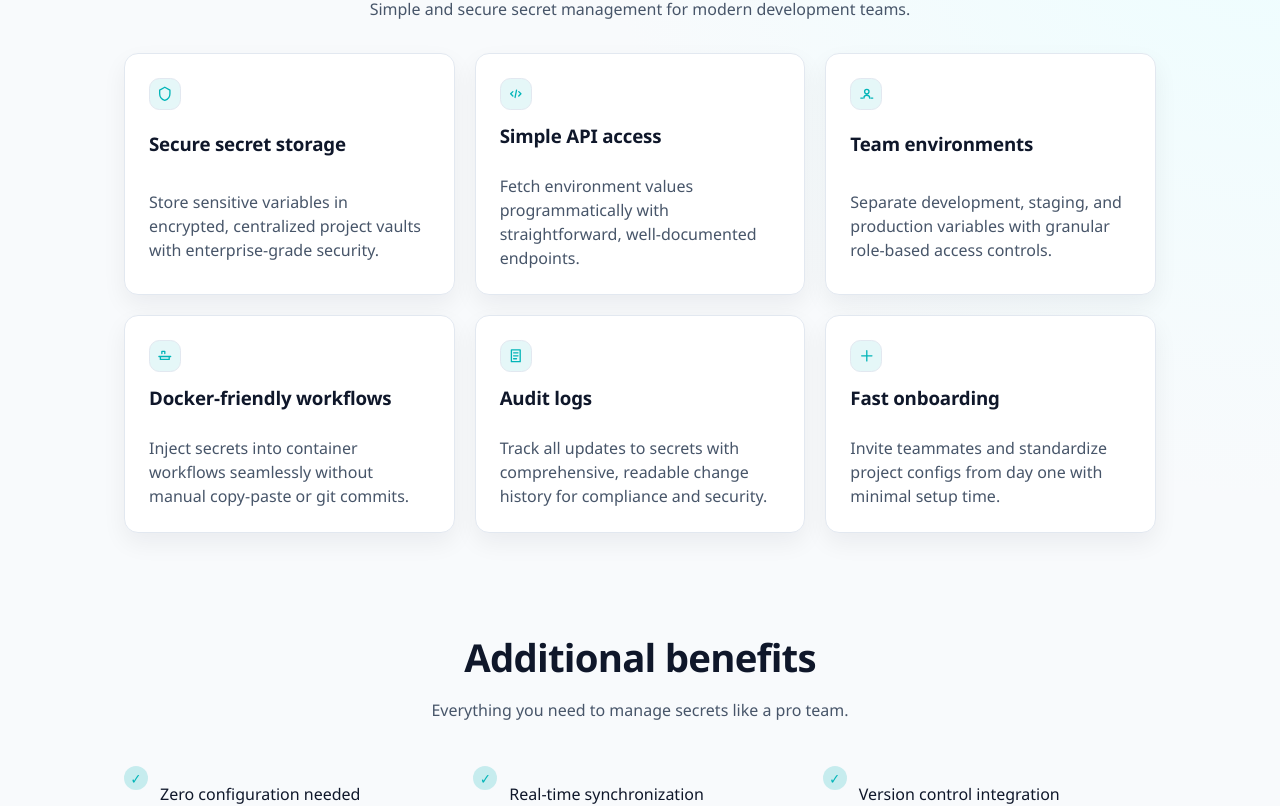
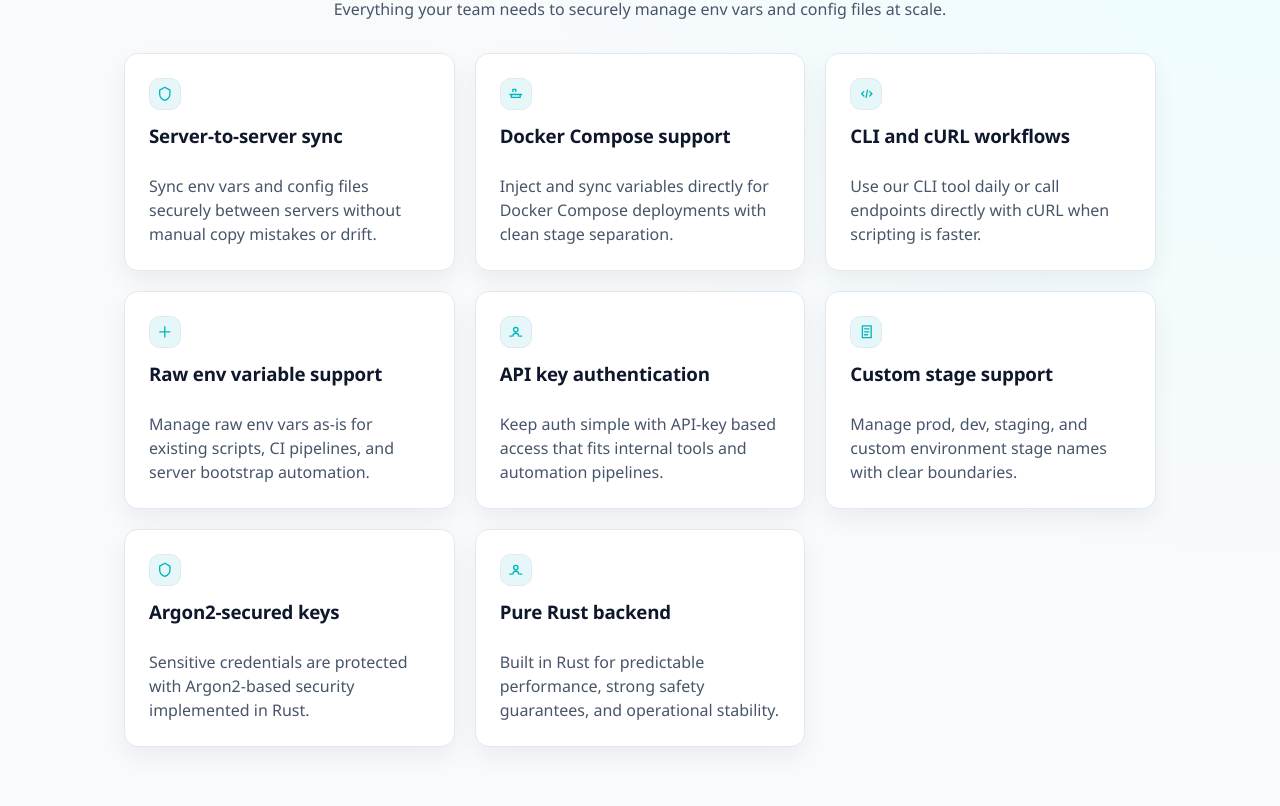
Before and after one commit to Neko-Nik-Org/N-Keys-WebUI, a React (Vite) app: page /features in a window 1280 px wide. Shown: the part 194-1000 px from the top of the page. Built offline with nearby package versions, Linux system fonts and the light colour scheme.

Commit message:
feat: add SEO metadata component and enhance page metadata across multiple pages

```diff
--- a/index.html
+++ b/index.html
@@ -4,7 +4,27 @@
     <meta charset="UTF-8" />
     <link rel="icon" type="image/svg+xml" href="/favicon.svg" />
     <meta name="viewport" content="width=device-width, initial-scale=1.0" />
-    <title>n-keys</title>
+    <meta
+      name="description"
+      content="N-Keys helps teams securely sync environment variables and config files across servers, including Docker Compose and raw env var workflows, with CLI/cURL access and API-key authentication."
+    />
+    <meta
+      name="keywords"
+      content="env vars, configuration management, secrets management, server sync, cli tool, rust backend, argon2, devops"
+    />
+    <meta property="og:type" content="website" />
+    <meta property="og:title" content="N-Keys | Secure Env Sync and Config Management" />
+    <meta
+      property="og:description"
+      content="Securely sync env vars and config files from server to server, including Docker Compose and raw env var flows, with CLI or cURL and simple API-key authentication."
+    />
+    <meta name="twitter:card" content="summary_large_image" />
+    <meta name="twitter:title" content="N-Keys | Secure Env Sync and Config Management" />
+    <meta
+      name="twitter:description"
+      content="Rust-powered environment variable and configuration sync with Docker Compose and raw env var support for teams using custom stages."
+    />
+    <title>N-Keys | Secure Env Sync and Config Management</title>
   </head>
   <body>
     <div id="root"></div>
--- /dev/null
+++ b/src/components/SeoMeta.jsx
@@ -0,0 +1,37 @@
+import { useEffect } from 'react'
+
+function ensureMeta(name, attribute = 'name') {
+  let element = document.head.querySelector(`meta[${attribute}="${name}"]`)
+  if (!element) {
+    element = document.createElement('meta')
+    element.setAttribute(attribute, name)
+    document.head.appendChild(element)
+  }
+  return element
+}
+
+function SeoMeta({ title, description }) {
+  useEffect(() => {
+    const fullTitle = title ? `${title} | N-Keys` : 'N-Keys'
+    document.title = fullTitle
+
+    const descriptionTag = ensureMeta('description')
+    descriptionTag.setAttribute('content', description)
+
+    const ogTitle = ensureMeta('og:title', 'property')
+    ogTitle.setAttribute('content', fullTitle)
+
+    const ogDescription = ensureMeta('og:description', 'property')
+    ogDescription.setAttribute('content', description)
+
+    const twitterTitle = ensureMeta('twitter:title')
+    twitterTitle.setAttribute('content', fullTitle)
+
+    const twitterDescription = ensureMeta('twitter:description')
+    twitterDescription.setAttribute('content', description)
+  }, [description, title])
+
+  return null
+}
+
+export default SeoMeta
--- a/src/index.css
+++ b/src/index.css
@@ -277,6 +277,16 @@ main {
   border-color: rgba(2, 181, 184, 0.3);
 }
 
+.button-explore {
+  color: var(--brand-primary);
+  background: none;
+  border-color: transparent;
+}
+
+.button-explore:hover {
+  background: rgba(2, 181, 184, 0.08);
+}
+
 .hero {
   text-align: center;
   padding-top: var(--space-16);
@@ -292,7 +302,7 @@ main {
   font-size: clamp(2rem, 5vw, 3.4rem);
   line-height: 1.1;
   letter-spacing: -0.03em;
-  max-width: 15ch;
+  max-width: 26ch;
   background: linear-gradient(135deg, var(--text) 50%, var(--brand-primary) 130%);
   -webkit-background-clip: text;
   -webkit-text-fill-color: transparent;
--- a/src/pages/ContactPage.jsx
+++ b/src/pages/ContactPage.jsx
@@ -1,11 +1,17 @@
 import PageHeader from '../components/PageHeader'
+import SeoMeta from '../components/SeoMeta'
 
 function ContactPage() {
   return (
     <>
+      <SeoMeta
+        title="Contact"
+        description="Contact the N-Keys team to discuss secure environment variable and config management across servers, or book a meeting for onboarding and pricing guidance."
+      />
+
       <PageHeader
         title="Contact"
-        subtitle="Share your use case, and we will follow up quickly."
+        subtitle="Tell us how your team manages env vars today and we will help you plan a safer workflow."
       />
 
       <section className="container section section-tight">
@@ -13,7 +19,7 @@ function ContactPage() {
           <article className="card">
             <h2>Contact me <span role="img" aria-label="email">📧</span></h2>
             <p>
-              Email me directly at <a href="mailto:nikhil@nekonik.com">nikhil@nekonik.com</a>
+              Email directly at <a href="mailto:nikhil@nekonik.com">nikhil@nekonik.com</a> for product, security, or pricing questions.
             </p>
 
             <form className="form" onSubmit={(event) => event.preventDefault()}>
@@ -35,7 +41,7 @@ function ContactPage() {
           <article className="card">
             <h2>Book a Meet <span role="img" aria-label="calendar">📅</span></h2>
 
-            <p>Feel free to book a meeting directly with me to discuss your use case or even just say hi!</p>
+            <p>Book a short call to review your environment stages, migration plan, and rollout timeline.</p>
 
             <div className="calendar-placeholder" role="img" aria-label="Calendar integration placeholder">
                 <div className="calendly-widget">
--- a/src/pages/FeaturesPage.jsx
+++ b/src/pages/FeaturesPage.jsx
@@ -1,54 +1,70 @@
 import PageHeader from '../components/PageHeader'
 import FeatureIcon from '../components/FeatureIcon'
+import SeoMeta from '../components/SeoMeta'
 
 const features = [
   {
-    title: 'Secure secret storage',
-    description: 'Store sensitive variables in encrypted, centralized project vaults with enterprise-grade security.',
+    title: 'Server-to-server sync',
+    description: 'Sync env vars and config files securely between servers without manual copy mistakes or drift.',
     iconPath: 'M12 3L5 7v5c0 5 3.5 8 7 9 3.5-1 7-4 7-9V7l-7-4z',
   },
   {
-    title: 'Simple API access',
-    description: 'Fetch environment values programmatically with straightforward, well-documented endpoints.',
+    title: 'Docker Compose support',
+    description: 'Inject and sync variables directly for Docker Compose deployments with clean stage separation.',
+    iconPath: 'M4 13h16M8 9V6h4v3M9 17h6M6 13v4h12v-4',
+  },
+  {
+    title: 'CLI and cURL workflows',
+    description: 'Use our CLI tool daily or call endpoints directly with cURL when scripting is faster.',
     iconPath: 'M8 9l-3 3 3 3M16 9l3 3-3 3M13 7l-2 10',
   },
   {
-    title: 'Team environments',
-    description: 'Separate development, staging, and production variables with granular role-based access controls.',
+    title: 'Raw env variable support',
+    description: 'Manage raw env vars as-is for existing scripts, CI pipelines, and server bootstrap automation.',
+    iconPath: 'M12 5v14M5 12h14',
+  },
+  {
+    title: 'API key authentication',
+    description: 'Keep auth simple with API-key based access that fits internal tools and automation pipelines.',
     iconPath: 'M16 18a4 4 0 0 0-8 0M12 12a3 3 0 1 0 0-6 3 3 0 0 0 0 6M6 18a3 3 0 0 0-2 0M18 18a3 3 0 0 1 2 0',
   },
   {
-    title: 'Docker-friendly workflows',
-    description: 'Inject secrets into container workflows seamlessly without manual copy-paste or git commits.',
-    iconPath: 'M4 13h16M8 9V6h4v3M9 17h6M6 13v4h12v-4',
-  },
-  {
-    title: 'Audit logs',
-    description: 'Track all updates to secrets with comprehensive, readable change history for compliance and security.',
+    title: 'Custom stage support',
+    description: 'Manage prod, dev, staging, and custom environment stage names with clear boundaries.',
     iconPath: 'M6 4h12v16H6zM9 8h6M9 12h6M9 16h4',
   },
   {
-    title: 'Fast onboarding',
-    description: 'Invite teammates and standardize project configs from day one with minimal setup time.',
-    iconPath: 'M12 5v14M5 12h14',
+    title: 'Argon2-secured keys',
+    description: 'Sensitive credentials are protected with Argon2-based security implemented in Rust.',
+    iconPath: 'M12 3L5 7v5c0 5 3.5 8 7 9 3.5-1 7-4 7-9V7l-7-4z',
+  },
+  {
+    title: 'Pure Rust backend',
+    description: 'Built in Rust for predictable performance, strong safety guarantees, and operational stability.',
+    iconPath: 'M16 18a4 4 0 0 0-8 0M12 12a3 3 0 1 0 0-6 3 3 0 0 0 0 6M6 18a3 3 0 0 0-2 0M18 18a3 3 0 0 1 2 0',
   },
 ]
 
 const benefits = [
-  'Zero configuration needed',
-  'Real-time synchronization',
-  'Version control integration',
-  'One-click environment cloning',
-  'Webhook notifications',
-  'Multi-provider support',
+  'One global place to manage env and config data',
+  'Works for small teams and growing engineering orgs',
+  'Clear separation between environments and stages',
+  'Simple onboarding for developers and DevOps teams',
+  'Economical pricing designed for practical usage',
+  'Built to reduce outages caused by config drift',
 ]
 
 function FeaturesPage() {
   return (
     <>
+      <SeoMeta
+        title="Features"
+        description="Discover N-Keys features: server-to-server env sync, Docker Compose support, raw env variable workflows, CLI and cURL access, API-key auth, custom stages, Argon2 security, and pure Rust backend."
+      />
+
       <PageHeader
         title="Features"
-        subtitle="Simple and secure secret management for modern development teams."
+        subtitle="Everything your team needs to securely manage env vars and config files at scale."
       />
 
       <section className="container section section-tight">
@@ -65,8 +81,8 @@ function FeaturesPage() {
 
       <section className="container section">
         <div className="section-head">
-          <h2>Additional benefits</h2>
-          <p>Everything you need to manage secrets like a pro team.</p>
+          <h2>Why teams pick N-Keys</h2>
+          <p>Simple workflows, strong security, and practical pricing for real-world teams.</p>
         </div>
         <div className="benefits-grid">
           {benefits.map((benefit) => (
--- a/src/pages/HomePage.jsx
+++ b/src/pages/HomePage.jsx
@@ -1,13 +1,21 @@
 import { Link } from 'react-router-dom'
+import SeoMeta from '../components/SeoMeta'
 
 function HomePage() {
   return (
     <>
+      <SeoMeta
+        title="Secure Environment Variable Sync"
+        description="N-Keys helps teams securely sync environment variables and config files across servers, including Docker Compose and raw env var workflows, with CLI or cURL access and API key authentication."
+      />
+
       <section className="hero container">
-        <h1>Secure environment variables without the mess.</h1>
+        <h1>Securely Sync & Manage env vars and config files across servers</h1>
         <p>
-          Manage and sync environment variables securely across projects, servers,
-          and deployments. Built for teams that move fast.
+          Manage environment variables and config files globally in one place.
+          Use our CLI tool or cURL directly with simple API key authentication,
+          including Docker Compose and raw env var workflows or server-to-server sync,
+          and keep every deployment stage in sync.
         </p>
         <div className="hero-actions">
           <Link className="button button-primary" to="/waitlist">
@@ -23,20 +31,24 @@ function HomePage() {
           </a>
         </div>
 
-        <article className="mock-card" aria-label="N-Keys sample project configuration">
-          <h2>Project: API Service</h2>
+        <Link to="/features" className="button button-explore" to="/features">
+          Explore More Features
+        </Link>
+
+        <article className="mock-card" aria-label="N-Keys sample environment synchronization state">
+          <h2>Project: Core API Cluster</h2>
           <ul>
             <li>
-              <span>Environment</span>
-              <strong>Production</strong>
+              <span>Active stage</span>
+              <strong>prod-eu-west</strong>
             </li>
             <li>
-              <span>Secrets synced</span>
-              <strong>12</strong>
+              <span>Configs + env vars synced</span>
+              <strong>148</strong>
             </li>
             <li>
-              <span>Last update</span>
-              <strong>2 min ago</strong>
+              <span>Last secure sync</span>
+              <strong>just now</strong>
             </li>
           </ul>
         </article>
@@ -44,24 +56,24 @@ function HomePage() {
 
       <section className="container section">
         <div className="section-head">
-          <h2>Why choose N-Keys?</h2>
+          <h2>Built for teams handling complex environments</h2>
           <p>
-            N-Keys helps teams start quickly, keep secrets organized, and reduce
-            config mistakes across environments.
+            N-Keys is designed for fast-moving teams where env and config sprawl
+            becomes painful across dev, staging, production, and custom stages.
           </p>
         </div>
         <div className="simple-grid">
           <article className="card">
-            <h3>Quick setup</h3>
-            <p>Connect your first project in minutes and share environment access safely without friction.</p>
+            <h3>Docker Compose and raw env ready</h3>
+            <p>Use N-Keys directly with Docker Compose files and raw env var pipelines without changing your existing workflow.</p>
           </article>
           <article className="card">
-            <h3>Safer collaboration</h3>
-            <p>Keep sensitive values out of chat, notes, and local files. No more accidental leaks.</p>
+            <h3>Stage-aware by design</h3>
+            <p>Manage prod, dev, staging, and custom stage names with clear isolation and simple promotion flows.</p>
           </article>
           <article className="card">
-            <h3>Clear visibility</h3>
-            <p>Know who changed what and when with lightweight, easy-to-read activity tracking.</p>
+            <h3>Rust-backed security</h3>
+            <p>Keys are protected with Argon2 and built on a pure Rust backend focused on reliability and performance.</p>
           </article>
         </div>
       </section>
--- a/src/pages/PricingPage.jsx
+++ b/src/pages/PricingPage.jsx
@@ -1,46 +1,52 @@
 import PageHeader from '../components/PageHeader'
+import SeoMeta from '../components/SeoMeta'
 
 const plans = [
   {
     name: 'Free',
-    description: 'For small teams getting started',
+    description: 'For personal projects and early testing',
     price: '$0',
-    points: ['Small teams', 'Limited projects', 'Basic environment sync'],
+    points: ['1 workspace', 'Basic sync', 'Community support'],
   },
   {
     name: 'Pro',
-    description: 'For growing product teams',
-    price: '$29',
+    description: 'Economical plan for active product teams',
+    price: '$12',
     period: '/month',
-    points: ['Unlimited projects', 'Team access', 'Audit logs', 'Priority support'],
+    points: ['Unlimited projects', 'Team access', 'Stage management', 'CLI + API access'],
     highlighted: true,
   },
   {
     name: 'Enterprise',
-    description: 'For larger org requirements',
+    description: 'For large deployments and compliance needs',
     price: 'Custom',
-    points: ['Custom support', 'Security review', 'Priority onboarding', 'SLA'],
+    points: ['SLA and priority support', 'Custom deployment options', 'Security review support', 'Dedicated onboarding'],
   },
 ]
 
 const comparisonFeatures = [
-  { name: 'Projects', free: '2', pro: 'Unlimited', enterprise: 'Unlimited' },
-  { name: 'Team members', free: '1', pro: 'Unlimited', enterprise: 'Unlimited' },
-  { name: 'Environments', free: '1', pro: 'Unlimited', enterprise: 'Unlimited' },
-  { name: 'API access', free: false, pro: true, enterprise: true },
-  { name: 'Audit logs', free: false, pro: true, enterprise: true },
-  { name: 'Webhooks', free: false, pro: true, enterprise: true },
-  { name: 'SSO integration', free: false, pro: false, enterprise: true },
-  { name: 'Priority support', free: false, pro: false, enterprise: true },
-  { name: 'Custom domain', free: false, pro: false, enterprise: true },
+  { name: 'Workspaces', free: '1', pro: 'Unlimited', enterprise: 'Unlimited' },
+  { name: 'Projects', free: '3', pro: 'Unlimited', enterprise: 'Unlimited' },
+  { name: 'Stage names (prod/dev/custom)', free: 'Basic', pro: 'Advanced', enterprise: 'Advanced' },
+  { name: 'CLI support', free: true, pro: true, enterprise: true },
+  { name: 'cURL + API key access', free: true, pro: true, enterprise: true },
+  { name: 'Server-to-server secure sync', free: false, pro: true, enterprise: true },
+  { name: 'Audit history', free: false, pro: true, enterprise: true },
+  { name: 'SSO / advanced access controls', free: false, pro: false, enterprise: true },
+  { name: 'Dedicated support', free: false, pro: false, enterprise: true },
 ]
 
 function PricingPage() {
   return (
     <>
+      <SeoMeta
+        title="Pricing"
+        description="Economical N-Keys pricing for teams managing environment variables and config files across multiple stages, with secure sync, CLI/cURL access, and Rust-backed reliability."
+      />
+
       <PageHeader
         title="Pricing"
-        subtitle="Straightforward plans to validate fit before launch."
+        subtitle="Economical pricing built for teams managing a lot of env vars and config files."
       />
 
       <section className="container section section-tight">
@@ -71,8 +77,8 @@ function PricingPage() {
 
       <section className="container section">
         <div className="section-head">
-          <h2>Detailed comparison</h2>
-          <p>Compare features across all plans to find the right fit for your team.</p>
+          <h2>Plan comparison</h2>
+          <p>Pick the plan that fits your team size, stage complexity, and security requirements.</p>
         </div>
         <div className="table-scroll">
           <table className="comparison-table">
--- a/src/pages/WaitlistPage.jsx
+++ b/src/pages/WaitlistPage.jsx
@@ -1,11 +1,17 @@
 import PageHeader from '../components/PageHeader'
+import SeoMeta from '../components/SeoMeta'
 
 function WaitlistPage() {
   return (
     <>
+      <SeoMeta
+        title="Waitlist"
+        description="Join the N-Keys waitlist for secure env var and config sync powered by Rust, Argon2 key protection, CLI/cURL access, and economical pricing for teams."
+      />
+
       <PageHeader
         title="Join the Waitlist"
-        subtitle="Be among the first to try N-Keys and shape the product direction."
+        subtitle="Get early access to secure env var and config sync for multi-stage team deployments."
       />
 
       <section className="container section section-tight">
@@ -24,7 +30,7 @@ function WaitlistPage() {
               Join Waitlist
             </button>
           </form>
-          <p className="support-text">Early users will get priority access.</p>
+          <p className="support-text">Early users get priority onboarding and early economical pricing.</p>
         </article>
       </section>
     </>
```
Lines whose indentation alone changed are shown as unchanged.
